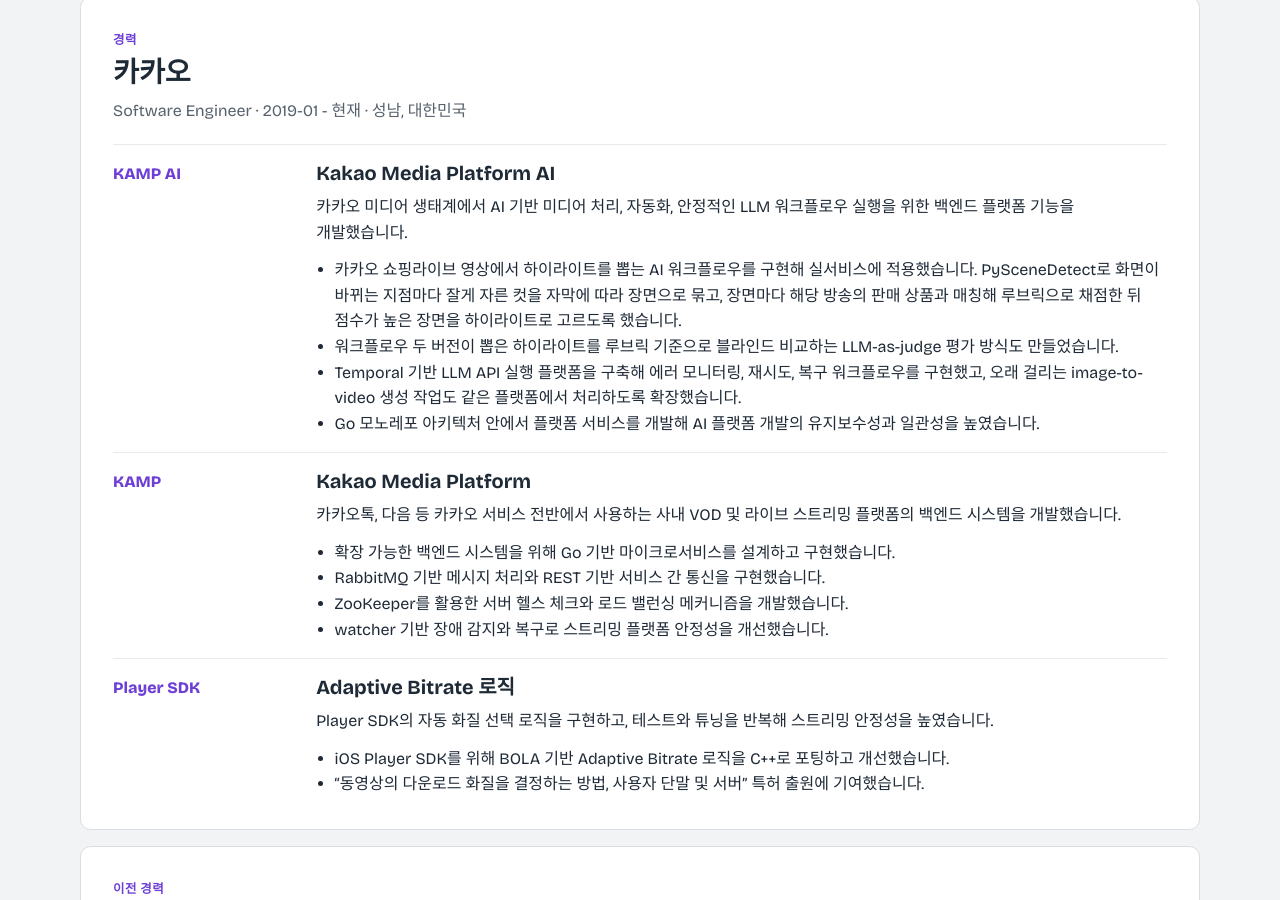
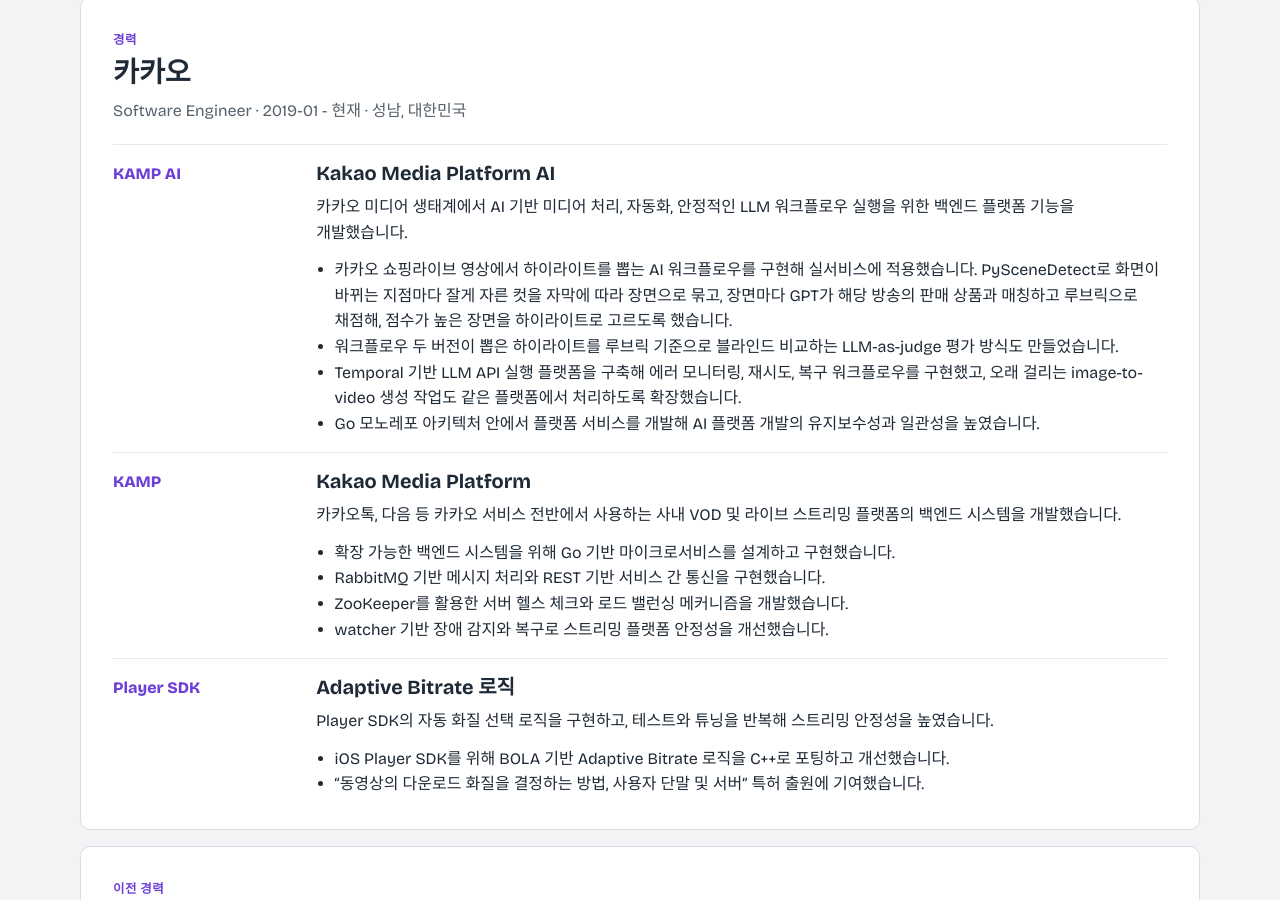
Before and after one commit to zeikar/zeikar.github.io, a Jekyll site: the page built from resume-ko.html, in a window 1280 px wide and 900 px high, scrolled down 421 px. Built offline with Jekyll 4.4.1, drawn with Linux system fonts in a browser that asks for light colours; some web fonts are replaced.

Commit message:
docs(resume): name GPT as the highlight scorer

```diff
--- a/resume-ko.html
+++ b/resume-ko.html
@@ -56,7 +56,7 @@
               백엔드 플랫폼 기능을 개발했습니다.
             </p>
             <ul>
-              <li>카카오 쇼핑라이브 영상에서 하이라이트를 뽑는 AI 워크플로우를 구현해 실서비스에 적용했습니다. PySceneDetect로 화면이 바뀌는 지점마다 잘게 자른 컷을 자막에 따라 장면으로 묶고, 장면마다 해당 방송의 판매 상품과 매칭해 루브릭으로 채점한 뒤 점수가 높은 장면을 하이라이트로 고르도록 했습니다.</li>
+              <li>카카오 쇼핑라이브 영상에서 하이라이트를 뽑는 AI 워크플로우를 구현해 실서비스에 적용했습니다. PySceneDetect로 화면이 바뀌는 지점마다 잘게 자른 컷을 자막에 따라 장면으로 묶고, 장면마다 GPT가 해당 방송의 판매 상품과 매칭하고 루브릭으로 채점해, 점수가 높은 장면을 하이라이트로 고르도록 했습니다.</li>
               <li>워크플로우 두 버전이 뽑은 하이라이트를 루브릭 기준으로 블라인드 비교하는 LLM-as-judge 평가 방식도 만들었습니다.</li>
               <li>Temporal 기반 LLM API 실행 플랫폼을 구축해 에러 모니터링, 재시도, 복구 워크플로우를 구현했고, 오래 걸리는 image-to-video 생성 작업도 같은 플랫폼에서 처리하도록 확장했습니다.</li>
               <li>Go 모노레포 아키텍처 안에서 플랫폼 서비스를 개발해 AI 플랫폼 개발의 유지보수성과 일관성을 높였습니다.</li>
--- a/resume.html
+++ b/resume.html
@@ -55,7 +55,7 @@
               and reliable LLM workflow execution across Kakao's media ecosystem.
             </p>
             <ul>
-              <li>Implemented an AI highlight extraction workflow for Kakao Shopping Live and shipped it to production: it merges PySceneDetect shot cuts into scenes using subtitles, matches each scene to the products sold in that broadcast, and scores it against a rubric to pick highlights.</li>
+              <li>Implemented an AI highlight extraction workflow for Kakao Shopping Live and shipped it to production: it merges PySceneDetect shot cuts into scenes using subtitles, then GPT matches each scene to the products sold in that broadcast and scores it against a rubric to pick highlights.</li>
               <li>Designed a rubric-based LLM-as-judge evaluation that runs blind pairwise comparisons of highlights from two workflow versions.</li>
               <li>Built Temporal-based workflow infrastructure for reliable LLM API execution, including monitoring, retries, and recovery workflows, and extended it to long-running image-to-video generation jobs.</li>
               <li>Contributed platform services in a Go monorepo architecture to improve maintainability and consistency across AI platform development.</li>
```
